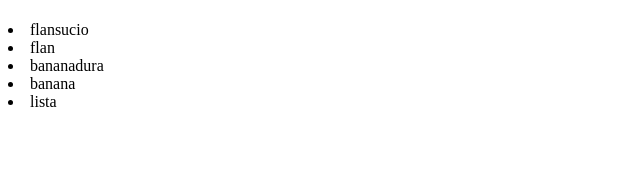
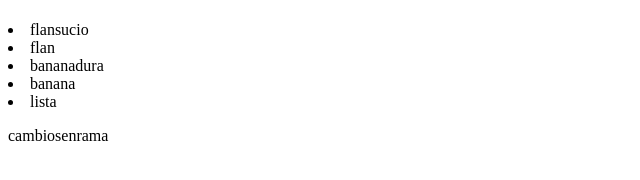
Before and after one commit to santiagonietto/git-clase11-coderhouse, a plain HTML site: page index.html in a window 1280 px wide. Shown: the whole page, without its empty margins (0-640 px from the left). Drawn offline with Linux system fonts and the light colour scheme.

Commit message:
cambios en rma

```diff
--- a/index.html
+++ b/index.html
@@ -15,5 +15,6 @@
             <li>lista</li>
         </section>
     </footer>
+    <p class="cambis">cambiosenrama</p>
 </body>
 </html>
```
